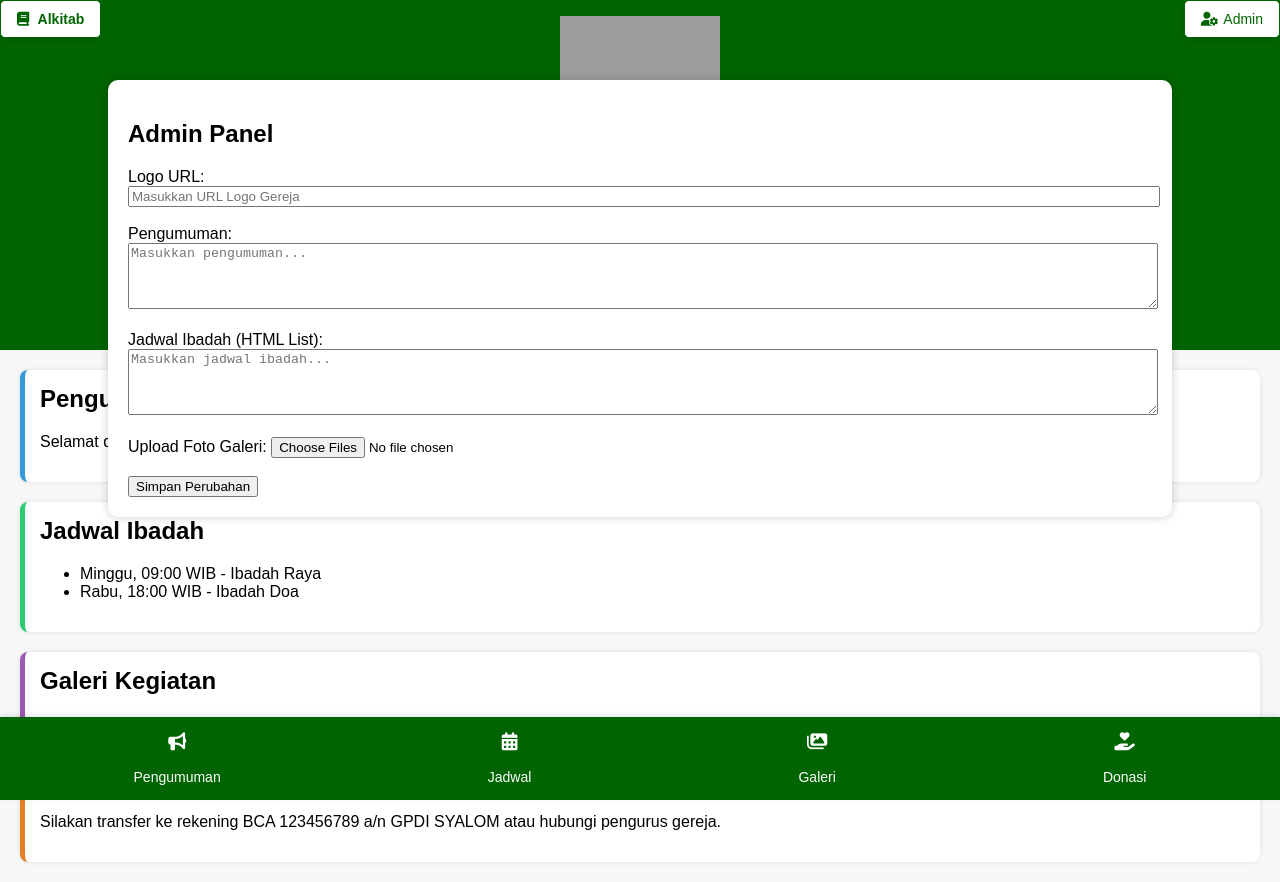
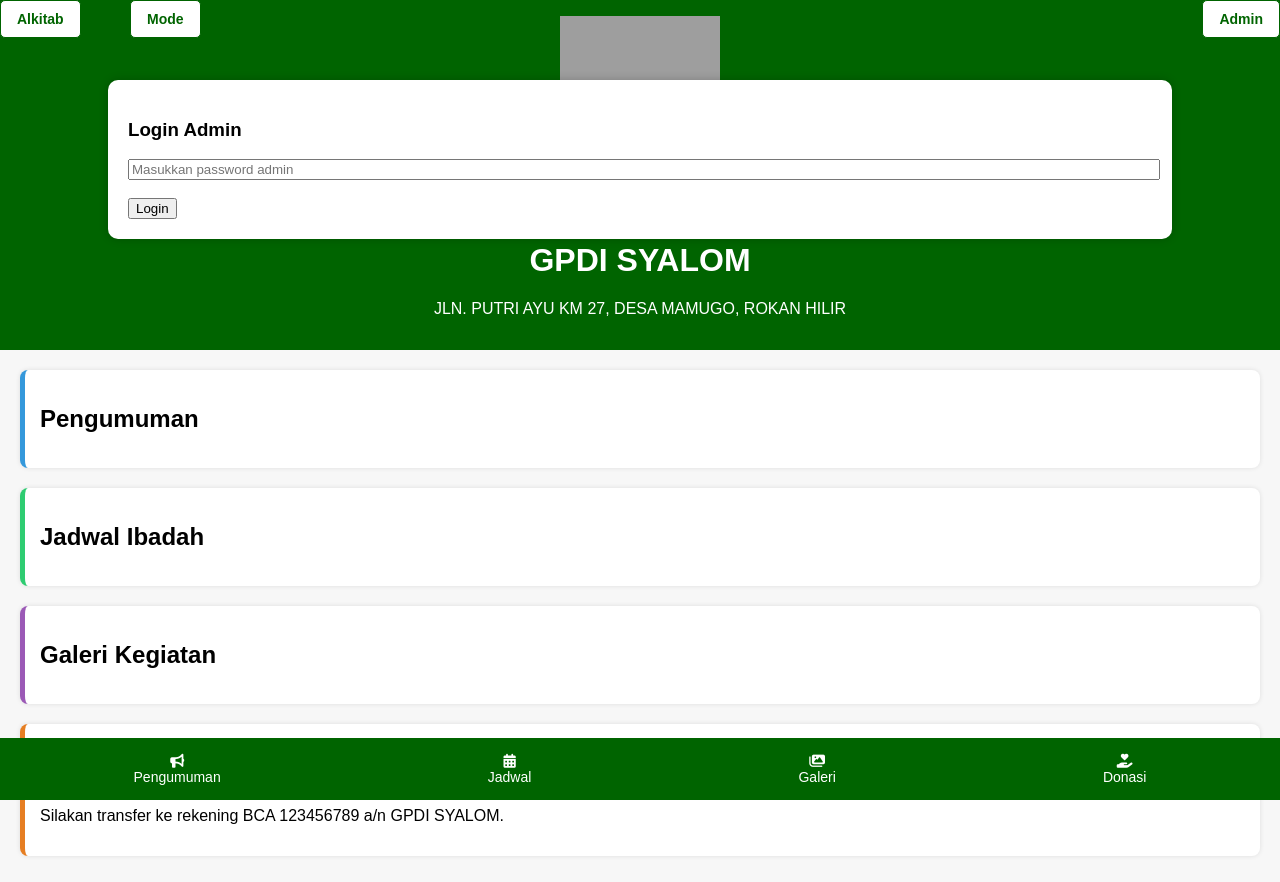
Before and after one commit to Dianamons/AlkitabGPDI, a plain HTML site: page index.html in a window 1280 px wide. Both pictures are taken after a click on the element "Admin". Drawn offline with Linux system fonts and the light colour scheme; grey boxes are pictures that could not be loaded.

Commit message:
Update index.html

```diff
--- a/index.html
+++ b/index.html
@@ -6,13 +6,29 @@
   <title>GPDI SYALOM</title>
   <link rel="stylesheet" href="https://cdnjs.cloudflare.com/ajax/libs/font-awesome/6.4.0/css/all.min.css"/>
   <style>
+    :root {
+      --bg: #f7f7f7;
+      --text: #000;
+      --section-bg: #fff;
+      --green: #006400;
+    }
+
+    body.dark {
+      --bg: #121212;
+      --text: #eee;
+      --section-bg: #1f1f1f;
+    }
+
     body {
       font-family: Arial, sans-serif;
       margin: 0; padding: 0;
-      background: #f7f7f7;
+      background: var(--bg);
+      color: var(--text);
+      transition: 0.3s;
     }
+
     header {
-      background: #006400;
+      background: var(--green);
       color: white;
       text-align: center;
       padding: 1em;
@@ -23,21 +39,23 @@
       height: 200px;
       margin-bottom: 0.5px;
     }
+
     .content {
       margin: 20px;
     }
     .section {
-      background: white;
+      background: var(--section-bg);
       padding: 15px;
       border-radius: 8px;
       margin-bottom: 20px;
       box-shadow: 0 0 5px rgba(0,0,0,0.1);
     }
+
     .pengumuman { border-left: 5px solid #3498db; }
     .jadwal { border-left: 5px solid #2ecc71; }
     .galeri { border-left: 5px solid #9b59b6; }
     .donasi { border-left: 5px solid #e67e22; }
-    .section h2 { margin-top: 0; }
+
     #galeri-gambar img {
       width: 100px;
       margin: 5px;
@@ -49,76 +67,48 @@
       bottom: 0;
       left: 0;
       width: 100%;
-      background: #006400;
+      background: var(--green);
       display: flex;
       justify-content: space-around;
       padding: 10px 0;
       z-index: 1000;
-      box-shadow: 0 -2px 5px rgba(0,0,0,0.1);
     }
+
     .bottom-menu button {
       background: none;
       border: none;
       color: white;
-      text-align: center;
       flex-grow: 1;
       font-size: 14px;
       padding: 5px;
       cursor: pointer;
     }
-    .bottom-menu button i {
-      display: block;
-      font-size: 18px;
-      margin-bottom: 3px;
-    }
 
-    .alkitab-btn {
+    .alkitab-btn, .admin-btn, .darkmode-btn {
       position: fixed;
-      top: 0px;
-      left: 0px;
       background-color: white;
-      color: #006400;
+      color: var(--green);
       padding: 10px 16px;
       border-radius: 5px;
       font-size: 14px;
       font-weight: bold;
-      border: 1px solid #006400;
-      box-shadow: 0 2px 5px rgba(0,0,0,0.1);
+      border: 1px solid var(--green);
       cursor: pointer;
       z-index: 1000;
     }
 
-    .alkitab-btn i {
-      margin-right: 5px;
-    }
+    .alkitab-btn { top: 0; left: 0; }
+    .darkmode-btn { top: 0; left: 130px; }
+    .admin-btn { top: 0; right: 0; }
 
-    .admin-btn {
-      position: fixed;
-      top: 0px;
-      right: 0px;
-      background-color: white;
-      color: #006400;
-      padding: 10px 16px;
-      border-radius: 5px;
-      font-size: 14px;
-      cursor: pointer;
-      z-index: 1000;
-      display: flex;
-      align-items: center;
-      border: 1px solid #006400;
-      box-shadow: 0 2px 5px rgba(0,0,0,0.1);
-    }
-    .admin-btn i {
-      margin-right: 5px;
-    }
-
-    .admin-panel {
+    .admin-panel, .login-panel {
       display: none;
       position: fixed;
       top: 10%;
       left: 50%;
       transform: translateX(-50%);
-      background-color: white;
+      background-color: var(--section-bg);
+      color: var(--text);
       padding: 20px;
       box-shadow: 0 0 10px rgba(0,0,0,0.2);
       width: 80%;
@@ -128,10 +118,6 @@
 
     @media (max-width: 600px) {
       header h1 { font-size: 20px; }
-      .bottom-menu button {
-        font-size: 14px;
-        padding: 8px;
-      }
     }
   </style>
 </head>
@@ -146,7 +132,7 @@
   <div class="content">
     <div class="section pengumuman">
       <h2>Pengumuman</h2>
-      <p id="pengumuman-teks">Selamat datang di website resmi GPDI SYALOM. Tuhan Yesus memberkati!</p>
+      <p id="pengumuman-teks">Selamat datang di website resmi GPDI SYALOM.</p>
     </div>
     <div class="section jadwal">
       <h2>Jadwal Ibadah</h2>
@@ -161,13 +147,13 @@
     </div>
     <div class="section donasi">
       <h2>Donasi</h2>
-      <p>Silakan transfer ke rekening BCA 123456789 a/n GPDI SYALOM atau hubungi pengurus gereja.</p>
+      <p>Silakan transfer ke rekening BCA 123456789 a/n GPDI SYALOM.</p>
     </div>
   </div>
 
-  <button class="alkitab-btn" onclick="window.location.href='alkitab.html'">
-    <i class="fas fa-book"></i> Alkitab
-  </button>
+  <button class="alkitab-btn" onclick="window.location.href='alkitab.html'">Alkitab</button>
+  <button class="darkmode-btn" onclick="toggleDark()">Mode</button>
+  <div class="admin-btn" onclick="showLogin()">Admin</div>
 
   <div class="bottom-menu">
     <button onclick="scrollToSection('pengumuman')"><i class="fas fa-bullhorn"></i><br>Pengumuman</button>
@@ -176,54 +162,67 @@
     <button onclick="scrollToSection('donasi')"><i class="fas fa-hand-holding-heart"></i><br>Donasi</button>
   </div>
 
-  <div class="admin-btn" onclick="toggleAdminPanel()">
-    <i class="fas fa-user-cog"></i> Admin
+  <!-- Login Panel -->
+  <div class="login-panel" id="login-panel">
+    <h3>Login Admin</h3>
+    <input type="password" id="admin-pass" placeholder="Masukkan password admin" style="width:100%;"><br><br>
+    <button onclick="checkLogin()">Login</button>
   </div>
 
+  <!-- Admin Panel -->
   <div class="admin-panel" id="admin-panel">
     <h2>Admin Panel</h2>
     <label>Logo URL:</label>
-    <input type="text" id="logo-input-url" placeholder="Masukkan URL Logo Gereja" style="width: 100%;"><br><br>
+    <input type="text" id="logo-input-url" style="width: 100%;"><br><br>
 
     <label>Pengumuman:</label>
-    <textarea id="pengumuman-input" placeholder="Masukkan pengumuman..." rows="4" style="width: 100%;"></textarea><br><br>
+    <textarea id="pengumuman-input" rows="3" style="width: 100%;"></textarea><br><br>
 
-    <label>Jadwal Ibadah (HTML List):</label>
-    <textarea id="jadwal-input" placeholder="Masukkan jadwal ibadah..." rows="4" style="width: 100%;"></textarea><br><br>
+    <label>Jadwal (HTML List):</label>
+    <textarea id="jadwal-input" rows="3" style="width: 100%;"></textarea><br><br>
 
-    <label>Upload Foto Galeri:</label>
+    <label>Upload Galeri:</label>
     <input type="file" multiple id="galeri-input" onchange="uploadImage(event)" /><br><br>
 
-    <button onclick="saveContent()">Simpan Perubahan</button>
+    <button onclick="saveContent()">Simpan</button>
+    <button onclick="hideAdminPanel()">Tutup</button>
   </div>
 
   <script>
-    function toggleAdminPanel() {
-      const panel = document.getElementById('admin-panel');
-      panel.style.display = panel.style.display === 'block' ? 'none' : 'block';
+    function scrollToSection(section) {
+      const el = document.querySelector(`.${section}`);
+      if (el) window.scrollTo({ top: el.offsetTop - 60, behavior: 'smooth' });
     }
 
-    function scrollToSection(sectionClass) {
-      const section = document.querySelector(`.${sectionClass}`);
-      if (section) {
-        window.scrollTo({ top: section.offsetTop - 50, behavior: 'smooth' });
+    function toggleDark() {
+      document.body.classList.toggle("dark");
+      localStorage.setItem('dark', document.body.classList.contains('dark'));
+    }
+
+    function showLogin() {
+      document.getElementById("login-panel").style.display = "block";
+    }
+
+    function checkLogin() {
+      const pass = document.getElementById("admin-pass").value;
+      if (pass === "gpdi2024") {
+        document.getElementById("login-panel").style.display = "none";
+        document.getElementById("admin-panel").style.display = "block";
+      } else {
+        alert("Password salah!");
       }
     }
 
+    function hideAdminPanel() {
+      document.getElementById("admin-panel").style.display = "none";
+    }
+
     function saveContent() {
-      const pengumuman = document.getElementById('pengumuman-input').value;
-      const jadwal = document.getElementById('jadwal-input').value;
-      const logoUrl = document.getElementById('logo-input-url').value;
-
-      localStorage.setItem('pengumuman', pengumuman);
-      localStorage.setItem('jadwal', jadwal);
-      localStorage.setItem('logo-gereja', logoUrl);
-
-      document.getElementById('pengumuman-teks').innerText = pengumuman;
-      document.getElementById('jadwal-list').innerHTML = jadwal;
-      document.getElementById('logo-gereja').src = logoUrl;
-
-      alert("Perubahan berhasil disimpan!");
+      localStorage.setItem("pengumuman", document.getElementById("pengumuman-input").value);
+      localStorage.setItem("jadwal", document.getElementById("jadwal-input").value);
+      localStorage.setItem("logo-gereja", document.getElementById("logo-input-url").value);
+      alert("Disimpan!");
+      location.reload();
     }
 
     function uploadImage(event) {
@@ -239,37 +238,35 @@
           headers: { Authorization: 'Client-ID ' + clientId },
           body: formData
         })
-        .then(response => response.json())
+        .then(res => res.json())
         .then(data => {
           if (data.success) {
-            const img = document.createElement('img');
-            img.src = data.data.link;
-            document.getElementById('galeri-gambar').appendChild(img);
-
-            let galeri = JSON.parse(localStorage.getItem('galeri') || '[]');
+            const galeri = JSON.parse(localStorage.getItem("galeri") || "[]");
             galeri.push(data.data.link);
-            localStorage.setItem('galeri', JSON.stringify(galeri));
+            localStorage.setItem("galeri", JSON.stringify(galeri));
+            location.reload();
           }
-        })
-        .catch(error => console.error('Upload gagal:', error));
+        });
       }
     }
 
-    window.addEventListener('load', () => {
-      const savedLogo = localStorage.getItem('logo-gereja');
-      const savedPengumuman = localStorage.getItem('pengumuman');
-      const savedJadwal = localStorage.getItem('jadwal');
-      const savedGaleri = JSON.parse(localStorage.getItem('galeri') || '[]');
+    window.onload = () => {
+      if (localStorage.getItem("dark") === "true") document.body.classList.add("dark");
+      document.getElementById("pengumuman-teks").innerText = localStorage.getItem("pengumuman") || "";
+      document.getElementById("jadwal-list").innerHTML = localStorage.getItem("jadwal") || "";
+      document.getElementById("logo-gereja").src = localStorage.getItem("logo-gereja") || document.getElementById("logo-gereja").src;
 
-      if (savedLogo) document.getElementById('logo-gereja').src = savedLogo;
-      if (savedPengumuman) document.getElementById('pengumuman-teks').innerText = savedPengumuman;
-      if (savedJadwal) document.getElementById('jadwal-list').innerHTML = savedJadwal;
-      savedGaleri.forEach(url => {
-        const img = document.createElement('img');
-        img.src = url;
-        document.getElementById('galeri-gambar').appendChild(img);
+      const galeri = JSON.parse(localStorage.getItem("galeri") || "[]");
+      galeri.forEach(link => {
+        const img = document.createElement("img");
+        img.src = link;
+        document.getElementById("galeri-gambar").appendChild(img);
       });
-    });
+
+      document.getElementById("pengumuman-input").value = localStorage.getItem("pengumuman") || "";
+      document.getElementById("jadwal-input").value = localStorage.getItem("jadwal") || "";
+      document.getElementById("logo-input-url").value = localStorage.getItem("logo-gereja") || "";
+    }
   </script>
 </body>
 </html>
```
